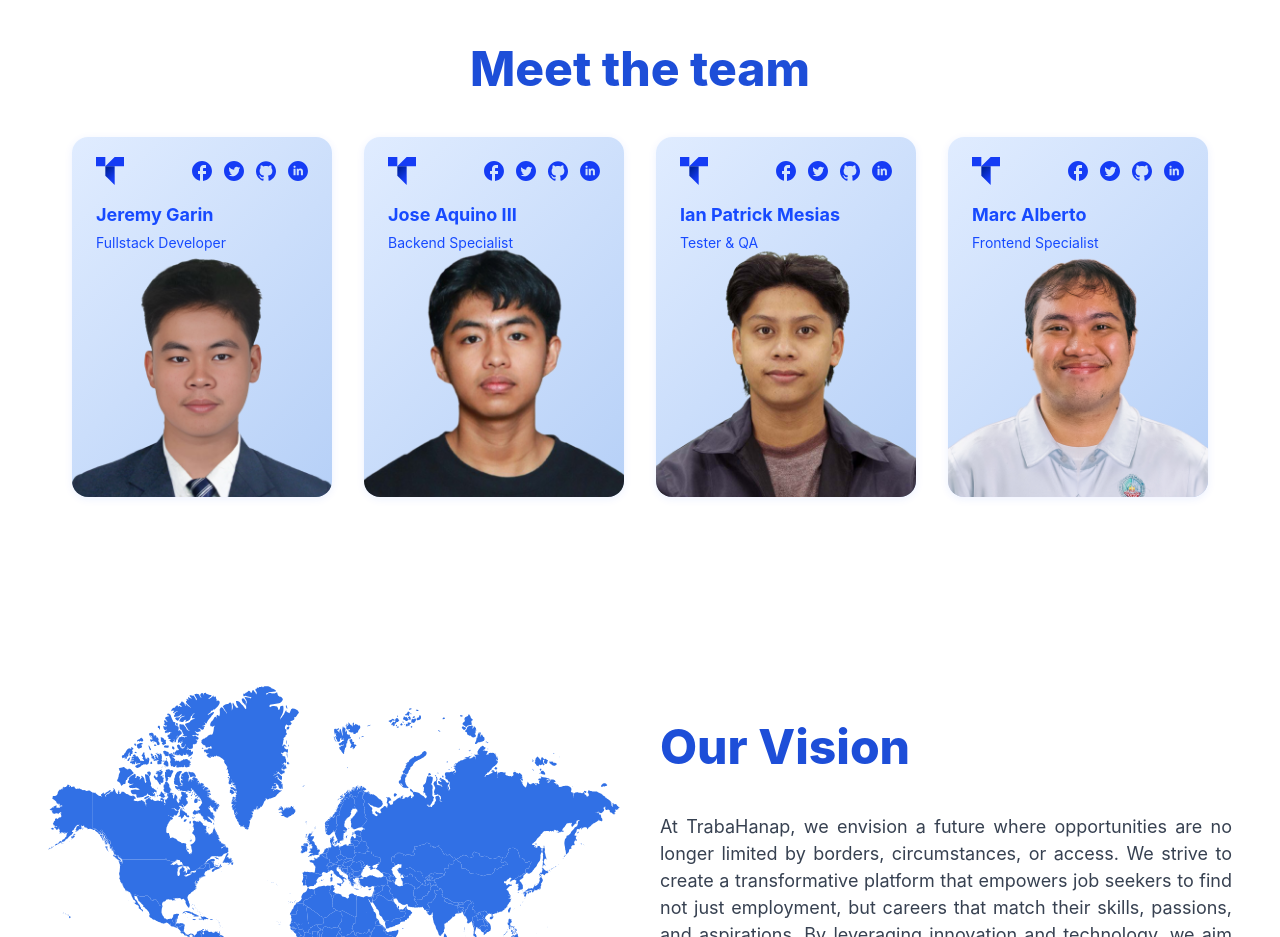
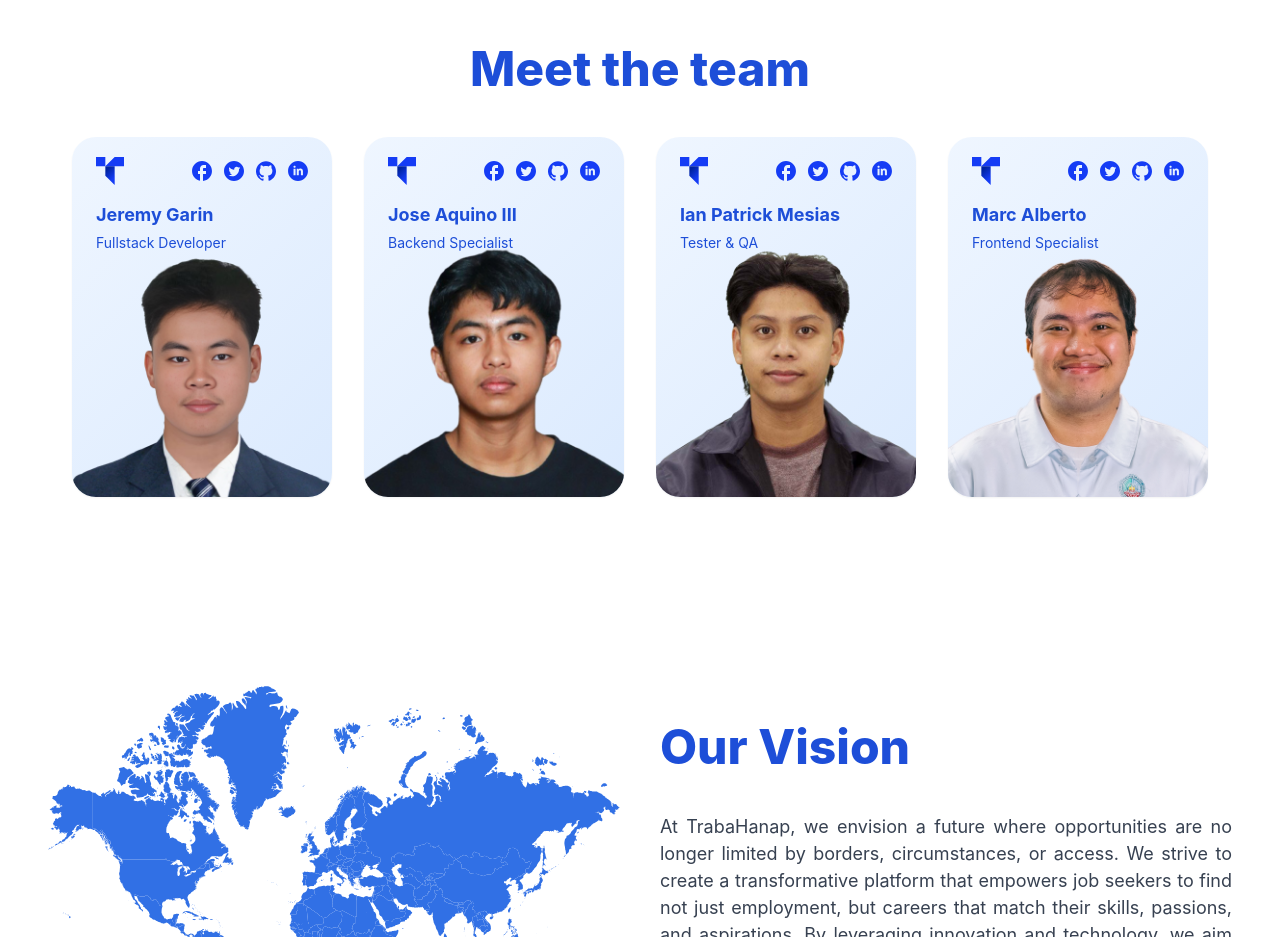
Before and after one commit to emperuna/trabahanap-app, a React (Vite) app in the folder frontend/: page /about in a window 1280 px wide. Shown: the part 940-1877 px from the top of the page. Built offline with nearby package versions, Linux system fonts and the light colour scheme.

Commit message:
feat: Refactor Team component for improved readability and styling consistency

```diff
--- a/frontend/src/components/sections/about/Team.jsx
+++ b/frontend/src/components/sections/about/Team.jsx
@@ -109,9 +109,9 @@ function TeamCard({ member }) {
       <Box
         w="100%"
         h="100%"
-                borderRadius="1rem"
-                background="linear-gradient(135deg, #E0ECFF 0%, #B6D0F7 100%)"
-                boxShadow="0 2px 8px rgba(23,74,255,0.08)"
+        borderRadius="xl"
+        bgGradient="linear(135deg, blue.50 0%, blue.100 100%)"
+        boxShadow="sm"
         overflow="hidden"
         display="flex"
         flexDirection="column"
@@ -122,7 +122,7 @@ function TeamCard({ member }) {
         transition="all 0.3s ease"
         _groupHover={{
           transform: "scale(1.06)",
-                    boxShadow: "0 8px 25px rgba(23,74,255,0.15)",
+          boxShadow: "lg",
         }}
       >
         {/* Header with Logo and Social Icons */}
@@ -165,7 +165,7 @@ function TeamCard({ member }) {
           <Text
             fontSize="lg"
             fontWeight="bold"
-                        color="#174AFF"
+            color="blue.600"
             transition="color 0.3s ease"
             _groupHover={{
               color: "white"
@@ -175,7 +175,7 @@ function TeamCard({ member }) {
           </Text>
           <Text
             fontSize="sm"
-                        color="#174AFF"
+            color="blue.600"
             transition="color 0.3s ease"
             _groupHover={{
               color: "white"
@@ -217,9 +217,9 @@ function TeamCard({ member }) {
       <Box
         w="100%"
         h="100%"
-                borderRadius="1rem"
-                background="linear-gradient(135deg, #174AFF 0%, #3B82F6 100%)"
-                boxShadow="0 8px 25px rgba(23,74,255,0.15)"
+        borderRadius="xl"
+        bgGradient="linear(135deg, blue.500 0%, blue.600 100%)"
+        boxShadow="lg"
         overflow="hidden"
         display="flex"
         flexDirection="column"
```
Lines whose indentation alone changed are shown as unchanged.
